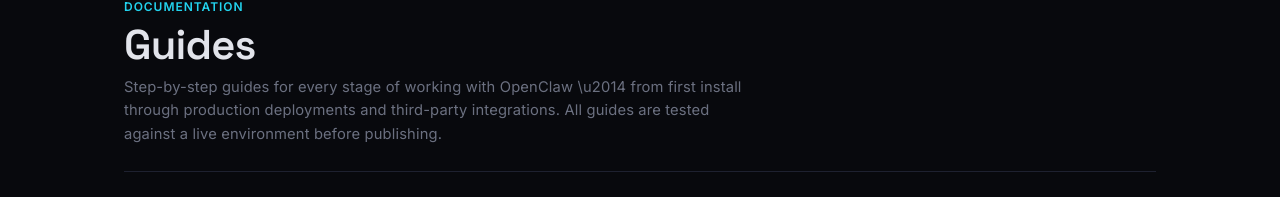
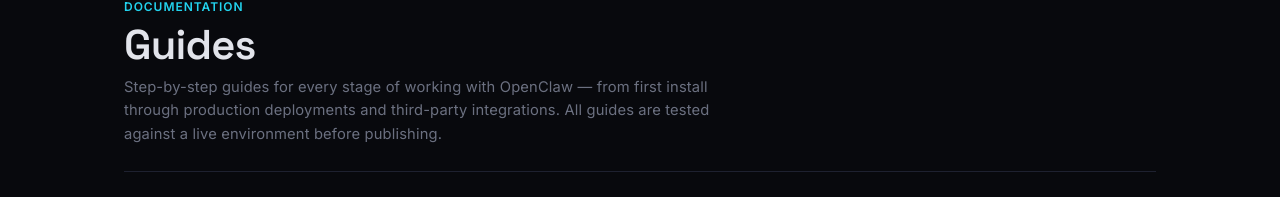
Before and after one commit to geoffreywoo/clawfable, a Next.js app: page /guides in a window 1280 px wide. Shown: the part 118-315 px from the top of the page. Built offline with nearby package versions, Linux system fonts and the light colour scheme.

Commit message:
fix(guides): use actual em dash characters

```diff
--- a/app/guides/page.tsx
+++ b/app/guides/page.tsx
@@ -101,7 +101,7 @@
         <p className="kicker">Documentation</p>
         <h1>Guides</h1>
         <p className="doc-subtitle">
-          Step-by-step guides for every stage of working with OpenClaw \u2014 from first install through
+          Step-by-step guides for every stage of working with OpenClaw — from first install through
           production deployments and third-party integrations. All guides are tested against a live
           environment before publishing.
         </p>
```
